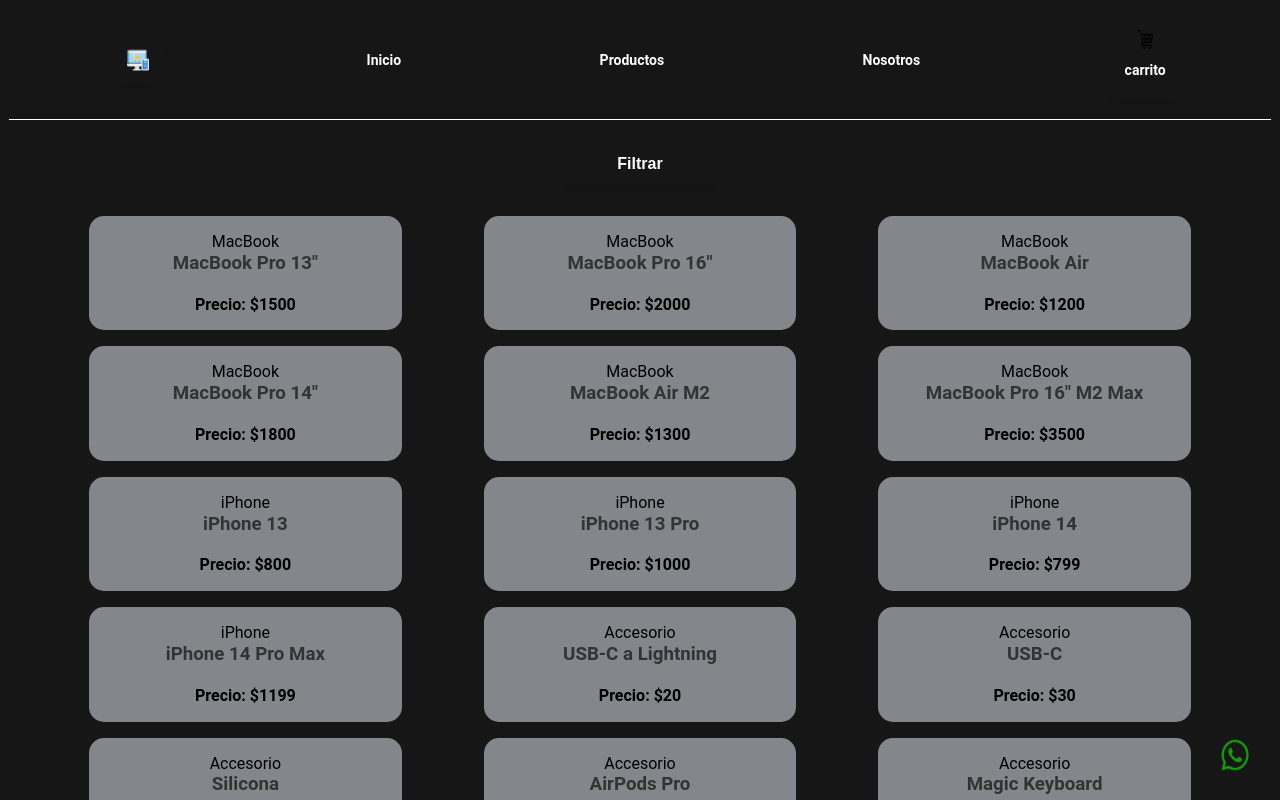
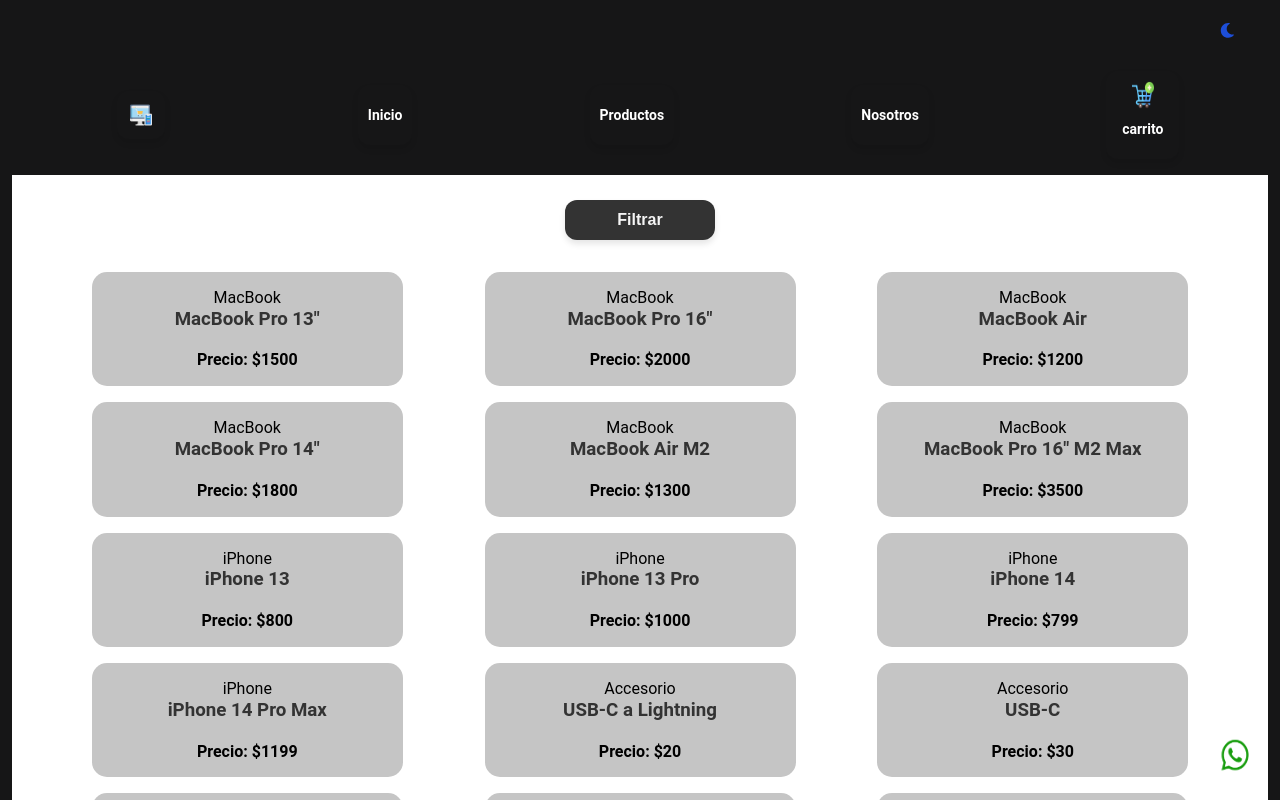
Before and after one commit to NicolasRovetta/e-commerce, a React (Vite) app: page /productos in a window 1280 px wide. Shown: the top 800 px of the page. Built offline with nearby package versions, Linux system fonts and the light colour scheme.

Commit message:
uso de theme con useContext

```diff
--- a/package.json
+++ b/package.json
@@ -13,6 +13,7 @@
     "axios": "^1.7.9",
     "react": "^18.3.1",
     "react-dom": "^18.3.1",
+    "react-icons": "^5.4.0",
     "react-router-dom": "^7.0.2"
   },
   "devDependencies": {
--- a/src/App.jsx
+++ b/src/App.jsx
@@ -1,3 +1,4 @@
+import { useState } from "react";
 import Layout from "./components/Layout";
 import ItemListContainer from "./components/ItemListContainer";
 import { BrowserRouter, Routes, Route } from "react-router-dom";
@@ -6,10 +7,24 @@ import Home from "./components/Home";
 import Cart from "./components/Cart";
 import Nosotros from "./components/Nosotros";
 import DetalleProducto from "./components/DetalleProducto";
+import ThemeContext from "./components/themeContext";
+import "./components/themeContext.css";
+import { FaSun, FaMoon } from "react-icons/fa"; // Asegúrate de tener instalada la librería react-icons
 
 function App() {
+     const [theme, setTheme] = useState('light');
+
+     const toggleTheme = () => {
+      setTheme(theme === 'light' ? 'dark' : 'light');
+     }
+
   return (
     <>
+      <ThemeContext.Provider value={{theme, toggleTheme}}>
+      <div className={`app ${theme}`}>
+      <button className="buttonTheme" onClick={toggleTheme}>
+        {theme === 'light' ? <FaMoon /> : <FaSun />}
+      </button>
       <BrowserRouter>
         <Routes>
           <Route path="/" element={<Layout/>}>
@@ -22,6 +37,8 @@ function App() {
           <Route path="*" element={<Error/>} />
         </Routes>
       </BrowserRouter>
+      </div>
+      </ThemeContext.Provider>
     </>
   );
 }
--- a/src/components/ItemListContainer.css
+++ b/src/components/ItemListContainer.css
@@ -4,7 +4,6 @@
   flex-direction: row;
   flex-wrap: wrap;
   justify-content: space-evenly;
-  background-color: #161617;
   min-height: 85vh;
   max-width: 100%;
 }
--- a/src/components/ItemListContainer.jsx
+++ b/src/components/ItemListContainer.jsx
@@ -2,9 +2,14 @@ import { useEffect, useState } from "react"
 import ItemList from "./ItemList"
 import { productos } from '../data/productos'
 import './ItemListContainer.css'
+import { useContext } from 'react'
+import ThemeContext from './themeContext'
+import './themeContext.css'
 
 function ItemListContainer() {
      const [items,setItems]=useState([])
+
+     const {theme} = useContext(ThemeContext) // consumo el contexto!!
 
      useEffect(()=>{
         const fetchProductos = new Promise((resolve)=> {
@@ -19,7 +24,7 @@ function ItemListContainer() {
      }, []) // array de dependencias vacío para que se ejecute solo una vez
 
   return (
-    <div className='container'>
+    <div className={`container app ${theme}`}>
         <ItemList items={items}/>
     </div>
   )
--- /dev/null
+++ b/src/components/themeContext.css
@@ -0,0 +1,26 @@
+.buttonTheme {
+  float: right;
+  font-size: 1.3em;
+  margin: 10px 10px 0 0;
+}
+
+.app .light {
+  background-color: white;
+  color: #333;
+  button {
+    background-color: #333;
+    color: #f5f5f5;
+  }
+  .card {
+    background-color: #c5c5c5;
+  }
+}
+
+.app .dark {
+  background-color: #333;
+  color: #f5f5f5;
+  button {
+    background-color: #f5f5f5;
+    color: #333;
+  }
+}
--- /dev/null
+++ b/src/components/themeContext.jsx
@@ -0,0 +1,5 @@
+import { createContext } from "react";
+
+const ThemeContext = createContext('light'); //valor inicial
+
+export default ThemeContext;
--- a/src/index.css
+++ b/src/index.css
@@ -54,10 +54,9 @@ body {
 
 }
 
-
 .logoCart {
-  height: 1.5em;
-  width: 1.5em;
+  height: 2em;
+  width: 2em;
 }
 
 h2 {
--- a/src/main.jsx
+++ b/src/main.jsx
@@ -1,7 +1,6 @@
 import {createRoot} from 'react-dom/client'
 import './index.css'
 import App from './App.jsx'
-import DetalleProducto from './components/DetalleProducto'
 
 createRoot(document.getElementById('root')).render(
   <>
```
Also changed, not shown: src/index.html (added, +13 -0 lines), src/assets/cartWidget.png, styles.css (added), 1 other file (tests, documents, lock files or other folders).
